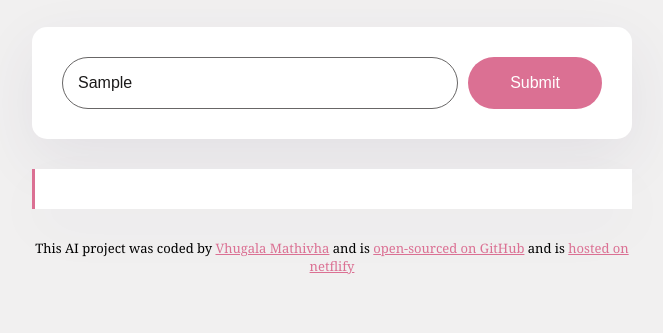
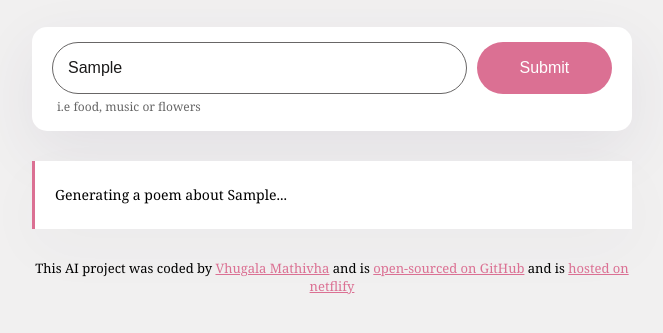
Before and after one commit to Vhugala-Mathivha/poem-generator, a plain HTML site: page index.html in a window 1280 px wide. Both pictures are taken after typing "Sample" into the empty fields and a click on the input 843 px from the left and 314 px from the top of the page. Shown: the part 231-564 px from the top of the page, without its empty margins (308-971 px from the left). Drawn offline with nearby package versions, Linux system fonts and the light colour scheme; no server answers.

Commit message:
modified the html, improved js by adding animation and generating message

```diff
--- a/index.html
+++ b/index.html
@@ -14,12 +14,16 @@
             <h1>Welcome to my AI poem generator</h1>
         </header>
         <main>
-            <form id="form-gen">
-                <input type="text" class="poem-input" id="user-instruction" placeholder="Enter the topic of the poem">
-                <input type="submit" class="submit-button">
-            </form>
-            <div class="poem" id="poem">
+            <div class="form-container">
+                <form id="form-gen">
+                    <input type="text" class="poem-input" id="user-instruction" placeholder="Enter the topic of the poem">
+                    <input type="submit" class="submit-button">
+                </form>
+                <small class="hint">i.e food, music or flowers</small>
             </div>
+                <div class="poem hidden" id="poem">
+                </div>
+
         </main>
         <footer>
             This AI project was coded by
--- a/index.js
+++ b/index.js
@@ -13,12 +13,14 @@ function generatePoem(event){
     let istrucInput = document.querySelector("#user-instruction");
     let apiKey = "3fbcbabc4aac00t31918odda5085df79";
     let prompt =`generate a beautiful poem about ${istrucInput.value}`;
-    let context = `you are a romantic poem expert and love to write and read short poems. Your goal is to generate a 4 line short poem in basic HTML. Make sure you write only the poem and nothing else, do not include anything else like "html" but the poem. make sure to follow the user instructions`;
+    let context = `you are a romantic poem expert and love to write and read short poems. Your goal is to generate a 4 line short poem using basic html style .please do not show the html sentence at the top and the beggining, and the text color should be black. Make sure you write only the poem and nothing else, do not include anything else like but the poem.make sure to follow the user instructions`;
     let apiUrl = `https://api.shecodes.io/ai/v1/generate?prompt=${prompt}&context=${context}&key=${apiKey}`;
 
+    let poElement = document.querySelector("#poem");
+    poElement.classList.remove("hidden");
+    poElement.innerHTML = `<div class="blink">Generating a poem about ${istrucInput.value}...</div>`;
+
     axios.get(apiUrl).then(displayPoem);
-
-
 
 }
 
--- a/styling.css
+++ b/styling.css
@@ -20,14 +20,25 @@ header{
     margin-bottom: 30px;
 }
 
-form{
-    padding:30px;
+.form-container{
+    padding:15px 20px;
     background-color: white;
     box-shadow: 0px 20px 60px rgba(65, 50, 100, 0.08);
     border-radius: 15px;
-    display: flex;
     margin-bottom: 30px;
 }
+
+form{
+    display: flex;
+}
+
+.hint{
+    line-height: 1.5;
+    font-size: 12px;
+    margin: 5px;
+    opacity: 0.6;
+}
+
 
 .poem-input{
     padding: 15px;
@@ -50,6 +61,10 @@ form{
     padding: 14px 24px;
 }
 
+.hidden{
+    display: none;
+}
+
 a{
     color: palevioletred;
 }
@@ -63,6 +78,16 @@ a{
     box-shadow: 0px 20px 60px rgba(65, 50, 100, 0.03);
 }
 
+@keyframes blink {
+    50% {
+        opacity: 0.0;
+    }
+}
+
+.blink {
+    animation: blink 1s step-start 0s infinite;
+}
+
 footer{
     text-align: center;
     font-size: 13px;
```
